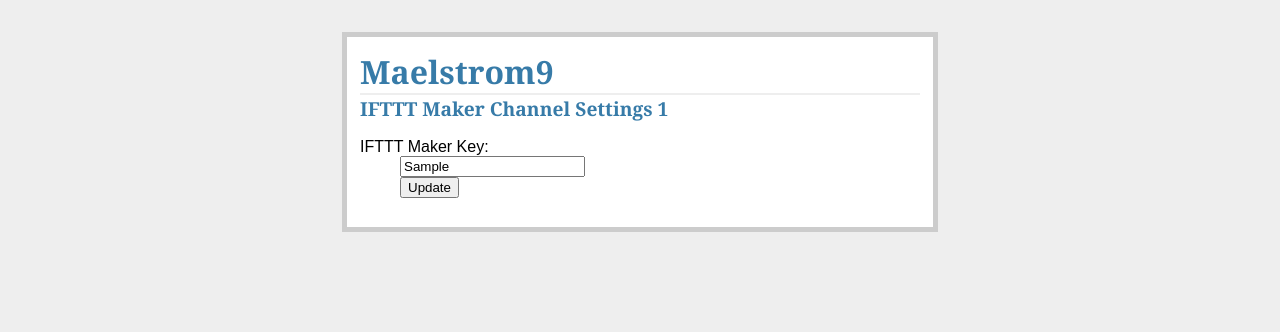
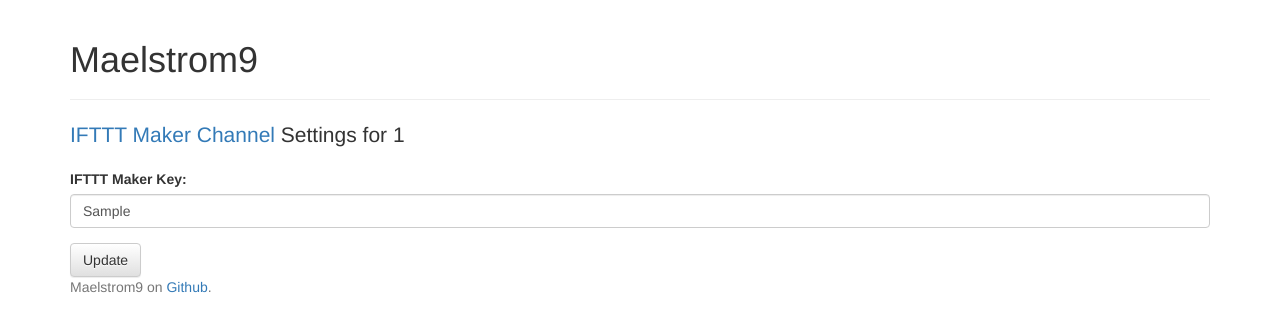
Before and after one commit to Fantoccini/maelstrom9, a Flask app: template maelstrom9/templates/index.html in a window 1280 px wide. Shown: the top 332 px of the page. Run offline with Flask 2, Linux system fonts and the light colour scheme; the template is opened without the code that fills it: most values are stand-ins (such as "Sample title", 1, 10 or a date in 2020); data that the repository does not hold is empty; some libraries are stand-ins or nearby versions.

Commit message:
Add bootstrap

```diff
--- a/maelstrom9/static/style.css
+++ /dev/null
@@ -1,71 +0,0 @@
-body {
-    font-family: sans-serif;
-    background: #eee;
-}
-
-a, h1, h2 {
-    color: #377ba8;
-}
-
-h1, h2 {
-    font-family: 'Georgia', serif;
-    margin: 0;
-}
-
-h1 {
-    border-bottom: 2px solid #eee;
-}
-
-h2 {
-    font-size: 1.2em;
-}
-
-.page {
-    margin: 2em auto;
-    width: 35em;
-    border: 5px solid #ccc;
-    padding: 0.8em;
-    background: white;
-}
-
-.entries {
-    list-style: none;
-    margin: 0;
-    padding: 0;
-}
-
-.entries li {
-    margin: 0.8em 1.2em;
-}
-
-.entries li h2 {
-    margin-left: -1em;
-}
-
-.add-entry {
-    font-size: 0.9em;
-    border-bottom: 1px solid #ccc;
-}
-
-.add-entry dl {
-    font-weight: bold;
-}
-
-.metanav {
-    text-align: right;
-    font-size: 0.8em;
-    padding: 0.3em;
-    margin-bottom: 1em;
-    background: #fafafa;
-}
-
-.flash {
-    background: #cee5F5;
-    padding: 0.5em;
-    border: 1px solid #aacbe2;
-}
-
-.error {
-    background: #f0d6d6;
-    padding: 0.5em;
-}
--- a/maelstrom9/templates/index.html
+++ b/maelstrom9/templates/index.html
@@ -1,12 +1,14 @@
 {% extends "layout.html" %}
 {% block body %}
-    <h2>IFTTT Maker Channel Settings {{ user_id }}</h2>
+    <p class="lead"><a href="https://ifttt.com/maker" target="_blank">IFTTT Maker Channel</a> Settings for {{ user_id }}
+    </p>
     {% if error %}<p class=error><strong>Error:</strong> {{ error }}{% endif %}
+
     <form action="{{ url_for('index') }}" method=post>
-        <dl>
-            <dt>IFTTT Maker Key:
-            <dd><input type=text name=maker_key value={{ maker_key }}>
-            <dd><input type=submit value=Update>
-        </dl>
+        <div class="form-group">
+            <label for="maker_key">IFTTT Maker Key:</label>
+            <input type=text name=maker_key value={{ maker_key }} class="form-control" id=maker_key>
+        </div>
+        <input type=submit class="btn btn-default" value=Update>
     </form>
 {% endblock %}
--- a/maelstrom9/templates/layout.html
+++ b/maelstrom9/templates/layout.html
@@ -1,10 +1,40 @@
 <!doctype html>
-<title>Maelstrom9</title>
-<link rel=stylesheet type=text/css href="{{ url_for('static', filename='style.css') }}">
-<div class=page>
-    <h1>Maelstrom9</h1>
+<html lang="en">
+<head>
+    <meta charset="utf-8">
+    <meta http-equiv="X-UA-Compatible" content="IE=edge">
+    <meta name="viewport" content="width=device-width, initial-scale=1">
+    <title>Maelstrom9</title>
+    <!-- Latest compiled and minified CSS -->
+    <link rel="stylesheet" href="https://maxcdn.bootstrapcdn.com/bootstrap/3.3.6/css/bootstrap.min.css"
+          integrity="sha384-1q8mTJOASx8j1Au+a5WDVnPi2lkFfwwEAa8hDDdjZlpLegxhjVME1fgjWPGmkzs7" crossorigin="anonymous">
+
+    <!-- Optional theme -->
+    <link rel="stylesheet" href="https://maxcdn.bootstrapcdn.com/bootstrap/3.3.6/css/bootstrap-theme.min.css"
+          integrity="sha384-fLW2N01lMqjakBkx3l/M9EahuwpSfeNvV63J5ezn3uZzapT0u7EYsXMjQV+0En5r" crossorigin="anonymous">
+</head>
+<body>
+<div class="container">
+    <div class="page-header">
+        <h1>Maelstrom9</h1>
+    </div>
     {% for message in get_flashed_messages() %}
         <div class=flash>{{ message }}</div>
     {% endfor %}
     {% block body %}{% endblock %}
 </div>
+
+<footer class="footer">
+    <div class="container">
+        <p class="text-muted">Maelstrom9 on <a href="https://github.com/Fantoccini/maelstrom9"
+                                               target="_blank">Github</a>.</p>
+    </div>
+</footer>
+<!-- jQuery (necessary for Bootstrap's JavaScript plugins) -->
+<script src="https://ajax.googleapis.com/ajax/libs/jquery/1.11.3/jquery.min.js"></script>
+<!-- Latest compiled and minified JavaScript -->
+<script src="https://maxcdn.bootstrapcdn.com/bootstrap/3.3.6/js/bootstrap.min.js"
+        integrity="sha384-0mSbJDEHialfmuBBQP6A4Qrprq5OVfW37PRR3j5ELqxss1yVqOtnepnHVP9aJ7xS"
+        crossorigin="anonymous"></script>
+</body>
+</html>
```
